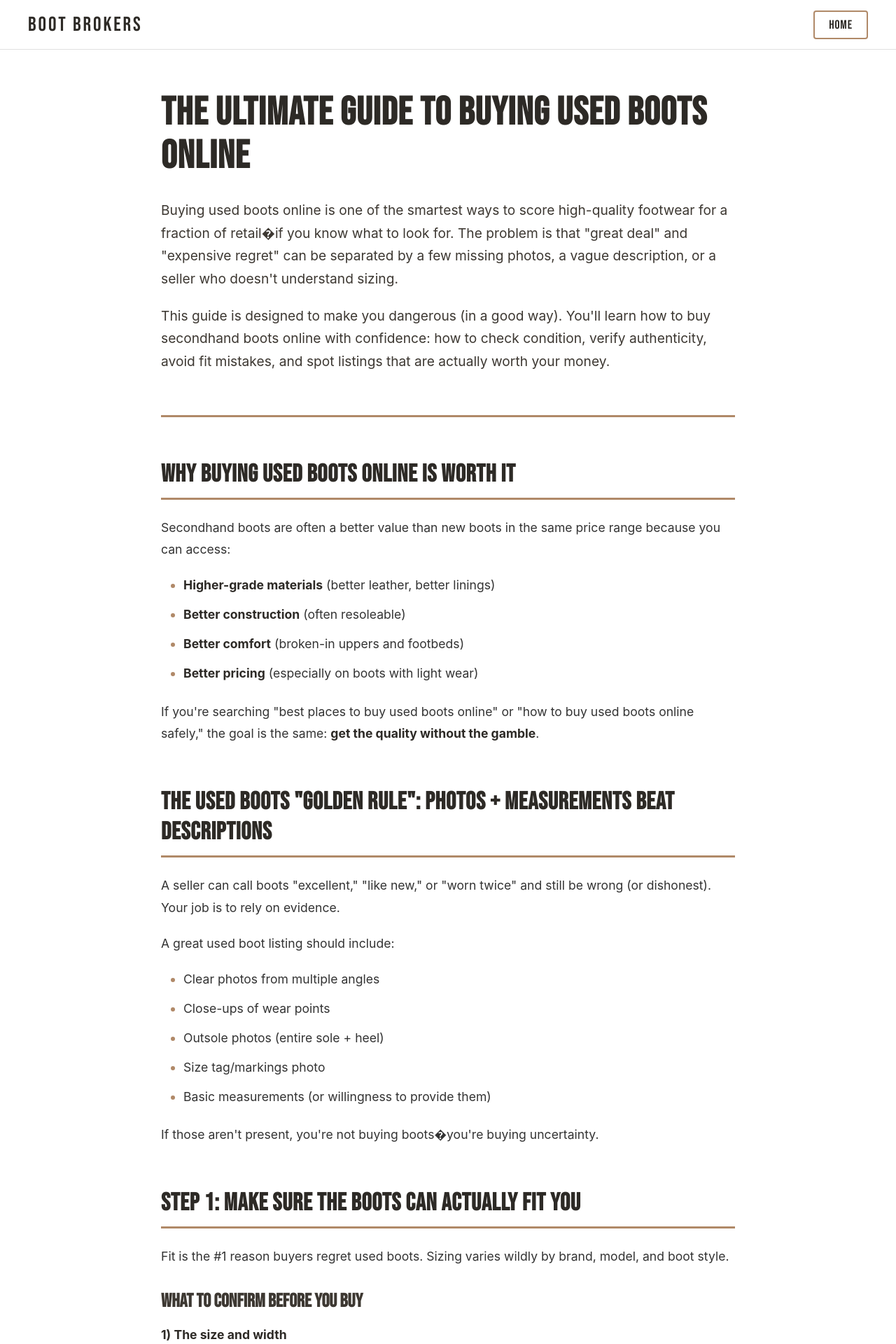
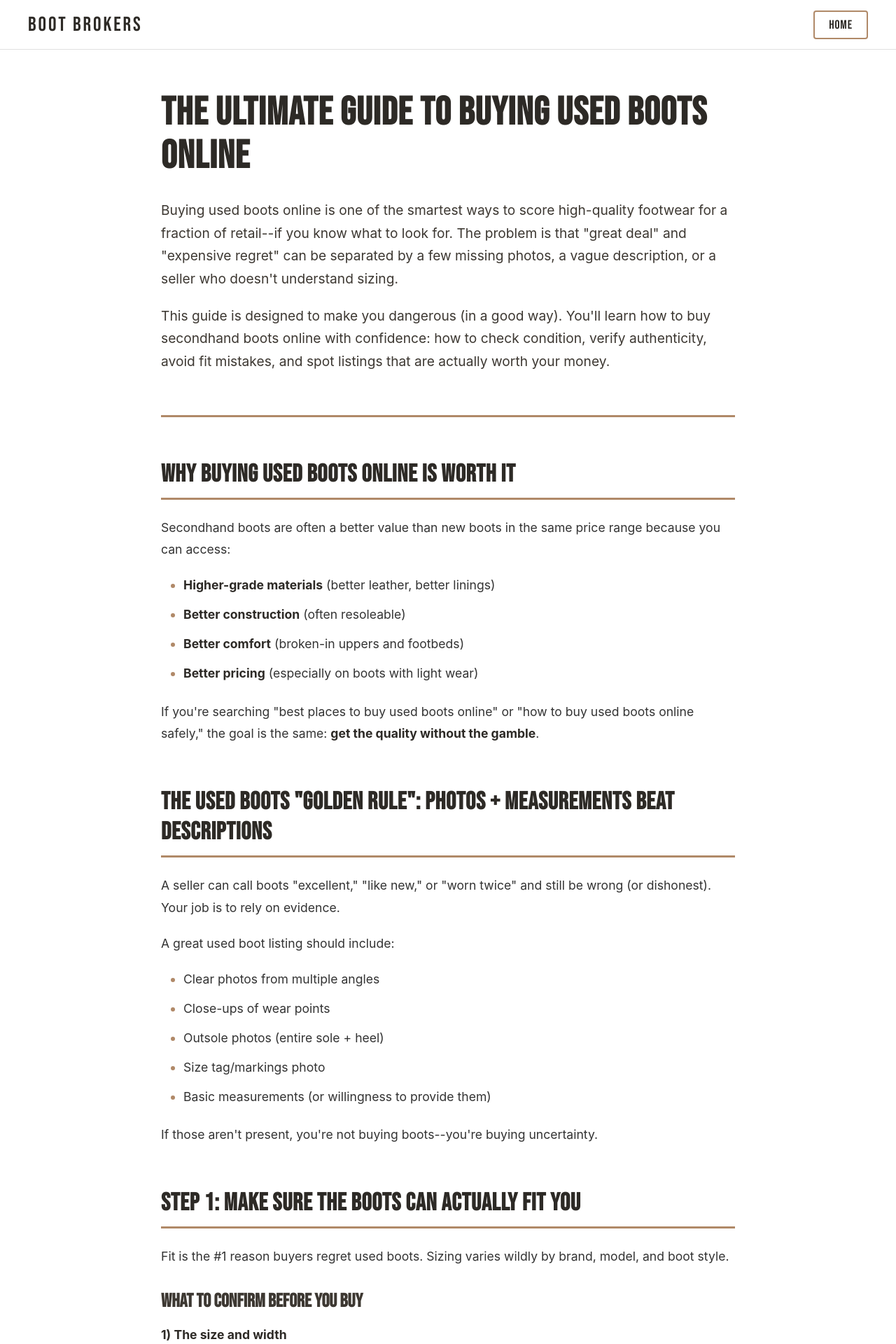
Before and after one commit to brandondgillis/bootbrokers-landing, a Next.js app: page /blog/ultimate-boot-buying-guide in a window 1280 px wide. Shown: the top 1920 px of the page at 70% size. Built offline with nearby package versions, Linux system fonts and the light colour scheme.

Commit message:
Replace em dashes with double hyphens to fix encoding issues

```diff
--- a/pages/blog/ultimate-boot-buying-guide.js
+++ b/pages/blog/ultimate-boot-buying-guide.js
@@ -26,7 +26,7 @@ export default function UltimateBootBuyingGuide() {
         <header className={styles.header}>
           <h1>The Ultimate Guide to Buying Used Boots Online</h1>
           <p className={styles.intro}>
-            Buying used boots online is one of the smartest ways to score high-quality footwear for a fraction of retail�if you know what to look for. The problem is that "great deal" and "expensive regret" can be separated by a few missing photos, a vague description, or a seller who doesn't understand sizing.
+            Buying used boots online is one of the smartest ways to score high-quality footwear for a fraction of retail--if you know what to look for. The problem is that &quot;great deal&quot; and &quot;expensive regret&quot; can be separated by a few missing photos, a vague description, or a seller who doesn&apos;t understand sizing.
           </p>
           <p className={styles.intro}>
             This guide is designed to make you dangerous (in a good way). You'll learn how to buy secondhand boots online with confidence: how to check condition, verify authenticity, avoid fit mistakes, and spot listings that are actually worth your money.
@@ -56,7 +56,7 @@ export default function UltimateBootBuyingGuide() {
             <li>Size tag/markings photo</li>
             <li>Basic measurements (or willingness to provide them)</li>
           </ul>
-          <p>If those aren't present, you're not buying boots�you're buying uncertainty.</p>
+          <p>If those aren&apos;t present, you&apos;re not buying boots--you&apos;re buying uncertainty.</p>
         </section>
 
         <section className={styles.section}>
@@ -151,7 +151,7 @@ export default function UltimateBootBuyingGuide() {
             <li><strong>Top-grain leather:</strong> can still be excellent, sometimes more finished/coated.</li>
             <li><strong>Suede / roughout:</strong> great texture; shows wear differently; easy to refresh with a brush.</li>
             <li><strong>Patent or heavily coated leather:</strong> can crack if neglected.</li>
-            <li><strong>Bonded/PU 'leather':</strong> often peels/cracks�avoid unless very cheap and knowingly disposable.</li>
+            <li><strong>Bonded/PU &apos;leather&apos;:</strong> often peels/cracks--avoid unless very cheap and knowingly disposable.</li>
           </ul>
         </section>
 
@@ -184,7 +184,7 @@ export default function UltimateBootBuyingGuide() {
 
         <section className={styles.section}>
           <h2>Step 5: Spot counterfeit or misrepresented listings</h2>
-          <p>For most boot categories, counterfeits are less common than in sneakers�but they do exist, and misrepresentation is more common than outright fakes.</p>
+          <p>For most boot categories, counterfeits are less common than in sneakers--but they do exist, and misrepresentation is more common than outright fakes.</p>
 
           <h3>Watch for these red flags</h3>
           <ul>
@@ -262,7 +262,7 @@ export default function UltimateBootBuyingGuide() {
             <li>Clear condition summary</li>
             <li>Responsive seller</li>
           </ul>
-          <p>If you see that, you're not gambling�you're shopping.</p>
+          <p>If you see that, you&apos;re not gambling--you&apos;re shopping.</p>
         </section>
 
         <section className={styles.section}>
@@ -279,7 +279,7 @@ export default function UltimateBootBuyingGuide() {
             <p>Most are fine if stored properly. Ask about odor and interior condition. You can disinfect insides with appropriate sprays, replace insoles, and clean liners.</p>
 
             <h3>Are used boots worth it vs new?</h3>
-            <p>Often yes�especially if you're buying higher-quality materials and resoleable construction at a used price.</p>
+            <p>Often yes--especially if you&apos;re buying higher-quality materials and resoleable construction at a used price.</p>
           </div>
         </section>
 
```
